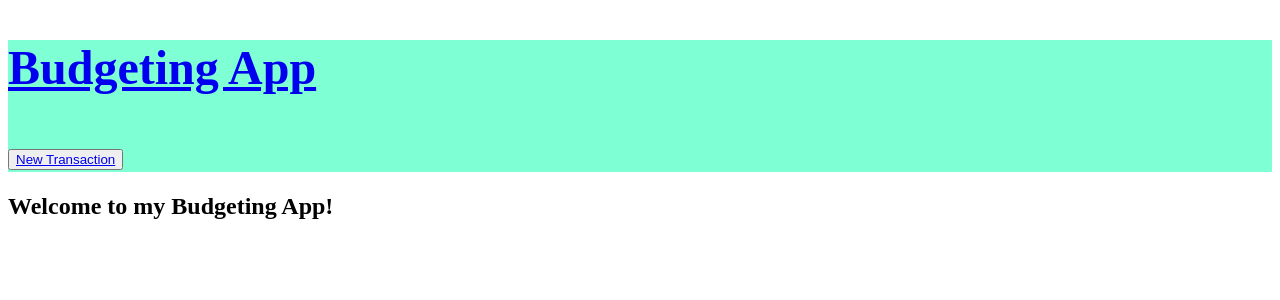
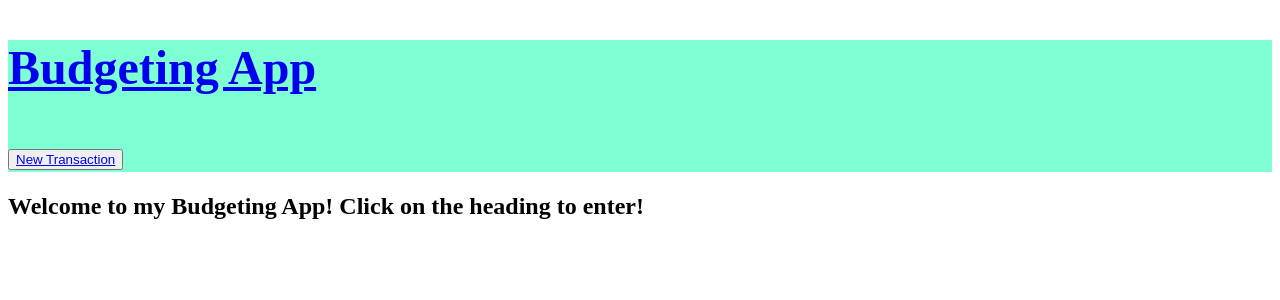
Before and after one commit to Abdullah-Tasfiek/budgetting-app-abdullah-tasfiek, a React (Create React App) app: page / in a window 1280 px wide. Shown: the top 300 px of the page. Built offline with nearby package versions, Linux system fonts and the light colour scheme.

Commit message:
completed New Page feature

```diff
--- a/src/App.js
+++ b/src/App.js
@@ -1,4 +1,3 @@
-import React from "react";
 import NavBar from "./Components/NavBar";
 import { BrowserRouter as Router, Routes, Route } from "react-router-dom";
 
--- a/src/Components/TransactionNewForm.js
+++ b/src/Components/TransactionNewForm.js
@@ -4,7 +4,7 @@ import { useNavigate } from "react-router-dom";
 const API = process.env.REACT_APP_API_URL;
 
 function TransactionNewForm() {
-  const navigate = useNavigate;
+  const navigate = useNavigate();
   const [transaction, setTransaction] = useState({
     item: "",
     amount: 0,
@@ -22,12 +22,13 @@ function TransactionNewForm() {
     axios
       .post(`${API}/transactions`, transaction)
       .then((res) => {
-        navigate("/transactions");
+        navigate(`/transactions`);
       })
       .catch((err) => {
         console.warn(err);
       });
   };
+
   return (
     <div className="New">
       <form onSubmit={handleSubmit}>
--- a/src/Pages/Home.js
+++ b/src/Pages/Home.js
@@ -1,7 +1,7 @@
 function Home() {
   return (
     <div className="Home">
-      <h2>Welcome to my Budgeting App!</h2>
+      <h2>Welcome to my Budgeting App! Click on the heading to enter!</h2>
     </div>
   );
 }
--- a/src/Pages/New.js
+++ b/src/Pages/New.js
@@ -3,7 +3,7 @@ import TransactionNewForm from "../Components/TransactionNewForm";
 function New() {
   return (
     <div className="New">
-      <h2>New</h2>
+      <h2>Add a new item!</h2>
       <TransactionNewForm />
     </div>
   );
```
